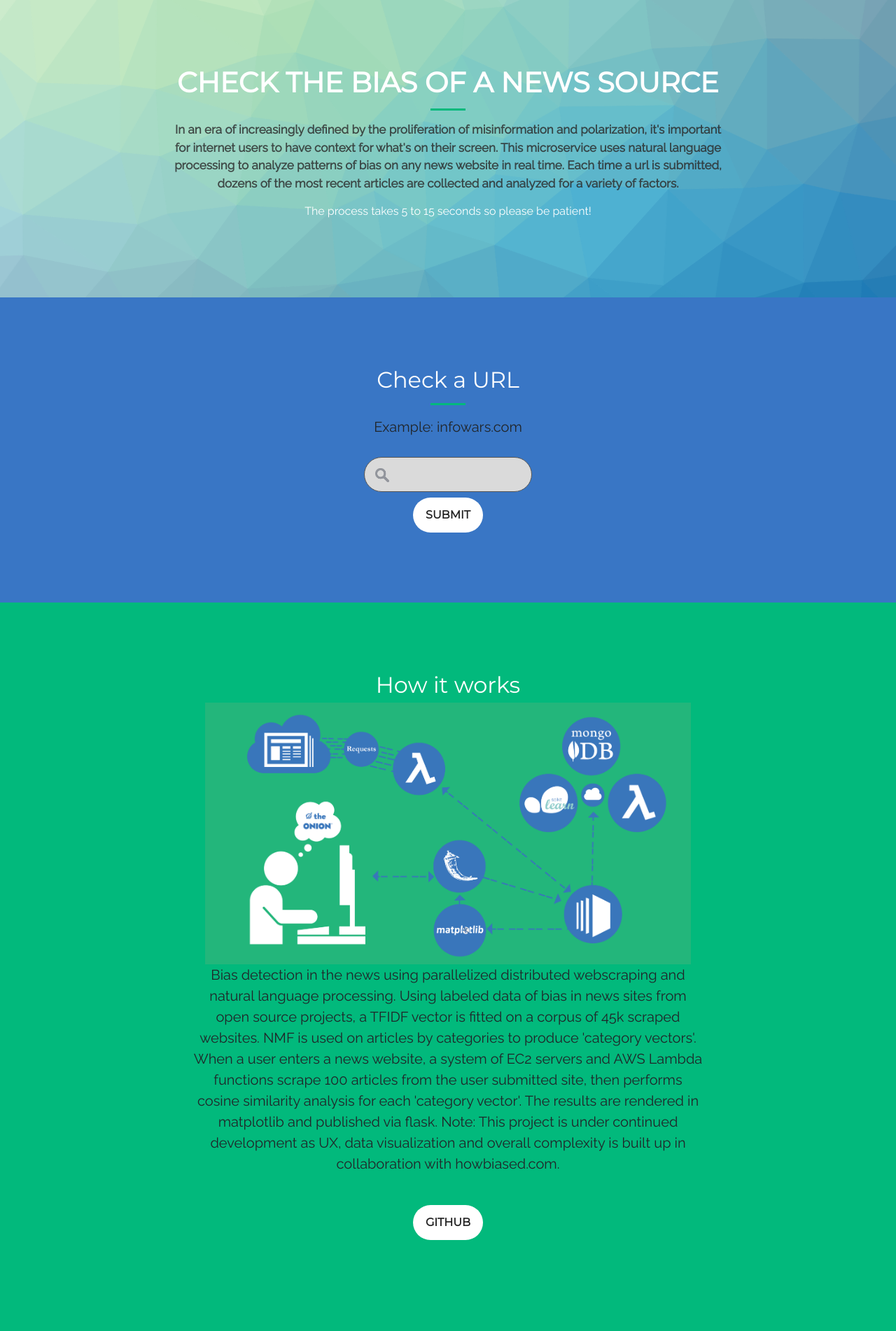
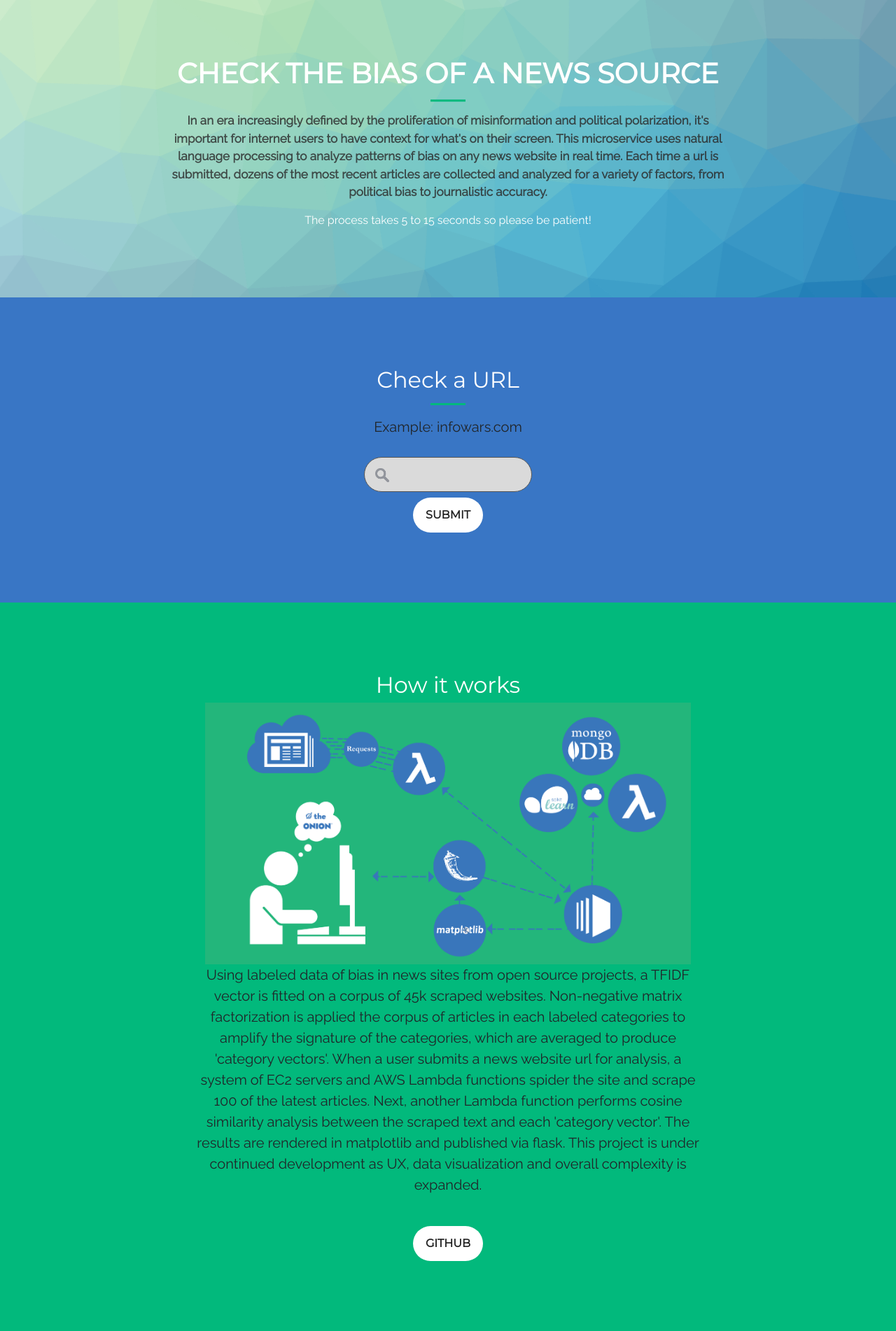
Before and after one commit to N2ITN/are-you-fake-news, a Flask app: page / in a window 1280 px wide. Shown: the part 55-1957 px from the top of the page at 70% size. Before the commit the page ends 1827 px from the top, so only its background shows below. Run offline with Flask 2, Linux system fonts and the light colour scheme; parts of the project's set-up code (start-up, migrations or seed data) failed here and were passed over; some libraries are stand-ins or nearby versions.

Commit message:
update descriptive text
Former-commit-id: 772f074a465aed12648ff2377f5b264a275fbe63

```diff
--- a/web/templates/submit.html
+++ b/web/templates/submit.html
@@ -86,10 +86,10 @@
       <div class="header-content-inner">
         <h1 id="homeHeading">Check the Bias of a News Source</h1>
         <hr>
-        <p>In an era of increasingly defined by the proliferation of misinformation and polarization, it's important for internet users to have context for
+        <p>In an era increasingly defined by the proliferation of misinformation and political polarization, it's important for internet users to have context for
           what's on their screen. This microservice uses natural language processing to analyze patterns of bias on any news
           website in real time. Each time a url is submitted, dozens of the most recent articles are collected and analyzed
-          for a variety of factors.
+          for a variety of factors, from political bias to journalistic accuracy.
           <p></p>
           The process takes 5 to 15 seconds so please be patient!</p>
 
@@ -131,7 +131,7 @@
           <div style="text-align: center;" >
           <img id="methodology" src= "static/img/methodolgyflow.png" </img>
           </div>
-          <p> Bias detection in the news using parallelized distributed webscraping and natural language processing. Using labeled data of bias in news sites from open source projects, a TFIDF vector is fitted on a corpus of 45k scraped websites. NMF is used on articles by categories to produce 'category vectors'. When a user enters a news website, a system of EC2 servers and AWS Lambda functions scrape 100 articles from the user submitted site, then performs cosine similarity analysis for each 'category vector'. The results are rendered in matplotlib and published via flask. Note: This project is under continued development as UX, data visualization and overall complexity is built up in collaboration with howbiased.com.
+          <p> Using labeled data of bias in news sites from open source projects, a TFIDF vector is fitted on a corpus of 45k scraped websites. Non-negative matrix factorization is applied the corpus of articles in each labeled categories to amplify the signature of the categories, which are averaged to produce 'category vectors'. When a user submits a news website url for analysis, a system of EC2 servers and AWS Lambda functions spider the site and scrape 100 of the latest articles. Next, another Lambda function performs cosine similarity analysis between the scraped text and  each 'category vector'. The results are rendered in matplotlib and published via flask. This project is under continued development as UX, data visualization and overall complexity is expanded.
 
           </p>
 
```
Also changed, not shown: text_results.py (added, +15 -0 lines).
